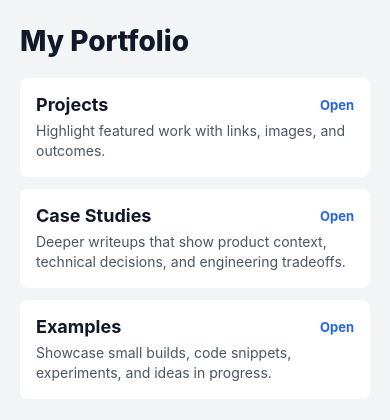
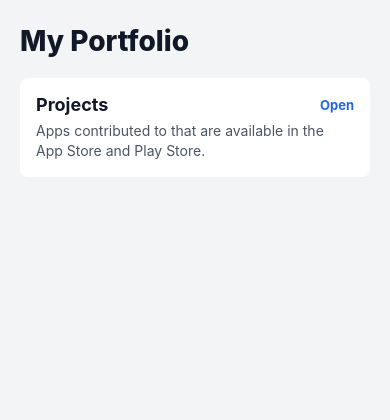
Before and after one commit to esphung/my-portfolio, a React Native app: screen / in a window 390 px wide. Shown: the top 420 px of the page. Built offline with nearby package versions, Linux system fonts and the light colour scheme.

Commit message:
feat: add app icons

```diff
--- a/src/data/portfolioSections.ts
+++ b/src/data/portfolioSections.ts
@@ -4,7 +4,7 @@ export const portfolioSections: ExampleListItem[] = [
   {
     id: 'projects',
     title: 'Projects',
-    description: 'Highlight featured work with links, images, and outcomes.',
+    description: 'Apps contributed to that are available in the App Store and Play Store.',
     children: [
       {
         id: 'thryvpay',
@@ -73,79 +73,73 @@ export const portfolioSections: ExampleListItem[] = [
       },
     ],
   },
-  {
-    id: 'case-studies',
-    title: 'Case Studies',
-    description:
-      'Deeper writeups that show product context, technical decisions, and engineering tradeoffs.',
-    children: [
-      {
-        id: 'local-first-sync',
-        title: 'Local-First Sync',
-        description:
-          'How I structure mobile data flows for offline use, local persistence, remote synchronization, conflict handling, and retry behavior.',
-      },
-      {
-        id: 'payments-and-reliability',
-        title: 'Payments & Reliability',
-        description:
-          'A look at payment-oriented mobile flows, validation, loading states, error handling, and production-safe user feedback.',
-      },
-      {
-        id: 'mobile-architecture',
-        title: 'Mobile Architecture',
-        description:
-          'How I separate screens, reusable components, services, API clients, shared models, and app-level providers in React Native projects.',
-      },
-    ],
-  },
-  {
-    id: 'examples',
-    title: 'Examples',
-    description: 'Showcase small builds, code snippets, experiments, and ideas in progress.',
-    children: [
-      {
-        id: 'singleton-class',
-        title: 'Singleton Class',
-        description:
-          'A TypeScript example showing one shared instance for app-wide settings or services.',
-      },
-      {
-        id: 'pubsub',
-        title: 'PubSub',
-        description:
-          'A publish-subscribe example for decoupling events between independent parts of an app.',
-      },
-      {
-        id: 'api-client',
-        title: 'API Client',
-        description:
-          'A typed request wrapper for auth headers, response parsing, request failures, and reusable endpoint calls.',
-      },
-      {
-        id: 'repository-pattern',
-        title: 'Repository Pattern',
-        description:
-          'A data layer example that keeps screens separate from local storage, remote APIs, and sync decisions.',
-      },
-      {
-        id: 'optimistic-updates',
-        title: 'Optimistic Updates',
-        description:
-          'A UI flow that updates immediately, rolls back on failure, and keeps users informed while requests finish.',
-      },
-      {
-        id: 'offline-queue',
-        title: 'Offline Queue',
-        description:
-          'A small workflow for storing actions offline and replaying them when the app reconnects.',
-      },
-      {
-        id: 'feature-flags',
-        title: 'Feature Flags',
-        description:
-          'A config-driven pattern for enabling, disabling, and testing features without scattering conditionals.',
-      },
-    ],
-  },
+  // {
+  //   id: 'case-studies',
+  //   title: 'Case Studies',
+  //   description:
+  //     'Deeper writeups that show product context, technical decisions, and engineering tradeoffs.',
+  //   children: [
+  //     {
+  //       id: 'local-first-sync',
+  //       title: 'Local-First Sync',
+  //       description:
+  //         'How I structure mobile data flows for offline use, local persistence, remote synchronization, conflict handling, and retry behavior.',
+  //     },
+  //     {
+  //       id: 'mobile-architecture',
+  //       title: 'Mobile Architecture',
+  //       description:
+  //         'How I separate screens, reusable components, services, API clients, shared models, and app-level providers in React Native projects.',
+  //     },
+  //   ],
+  // },
+  // {
+  //   id: 'examples',
+  //   title: 'Examples',
+  //   description: 'Showcase small builds, code snippets, experiments, and ideas in progress.',
+  //   children: [
+  //     {
+  //       id: 'singleton-class',
+  //       title: 'Singleton Class',
+  //       description:
+  //         'A TypeScript example showing one shared instance for app-wide settings or services.',
+  //     },
+  //     {
+  //       id: 'pubsub',
+  //       title: 'PubSub',
+  //       description:
+  //         'A publish-subscribe example for decoupling events between independent parts of an app.',
+  //     },
+  //     {
+  //       id: 'api-client',
+  //       title: 'API Client',
+  //       description:
+  //         'A typed request wrapper for auth headers, response parsing, request failures, and reusable endpoint calls.',
+  //     },
+  //     {
+  //       id: 'repository-pattern',
+  //       title: 'Repository Pattern',
+  //       description:
+  //         'A data layer example that keeps screens separate from local storage, remote APIs, and sync decisions.',
+  //     },
+  //     {
+  //       id: 'optimistic-updates',
+  //       title: 'Optimistic Updates',
+  //       description:
+  //         'A UI flow that updates immediately, rolls back on failure, and keeps users informed while requests finish.',
+  //     },
+  //     {
+  //       id: 'offline-queue',
+  //       title: 'Offline Queue',
+  //       description:
+  //         'A small workflow for storing actions offline and replaying them when the app reconnects.',
+  //     },
+  //     {
+  //       id: 'feature-flags',
+  //       title: 'Feature Flags',
+  //       description:
+  //         'A config-driven pattern for enabling, disabling, and testing features without scattering conditionals.',
+  //     },
+  //   ],
+  // },
 ];
```
Also changed, not shown: 20 other files (tests, documents, lock files or other folders).
